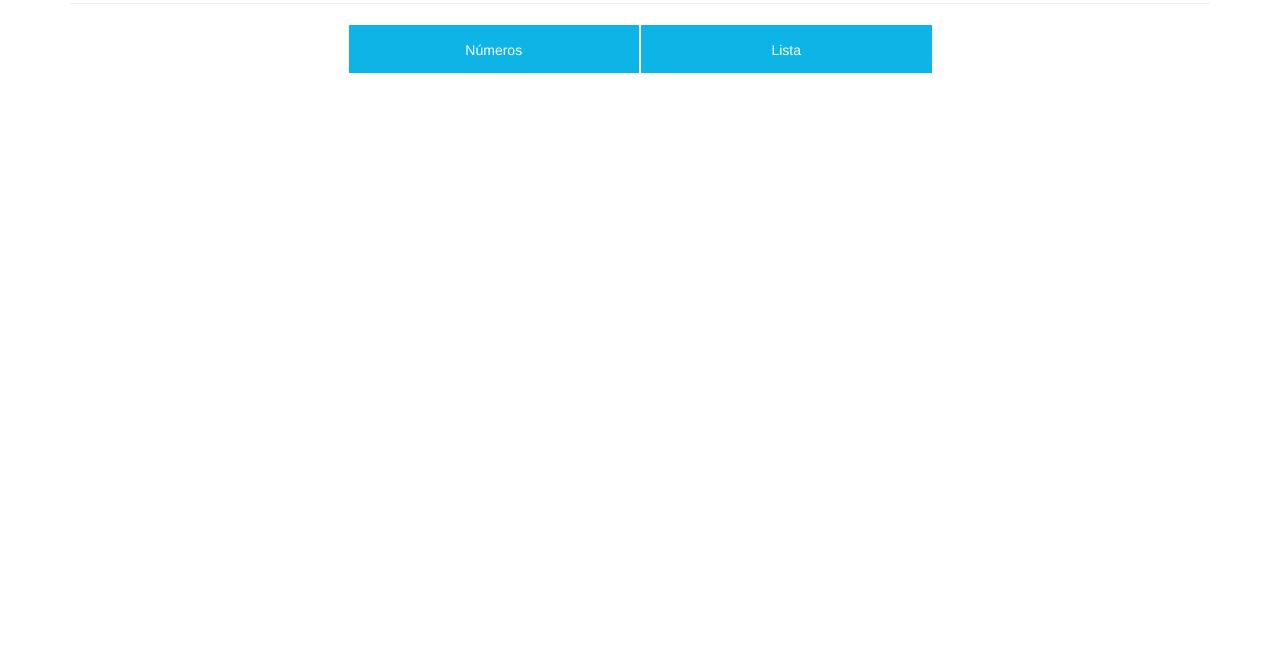
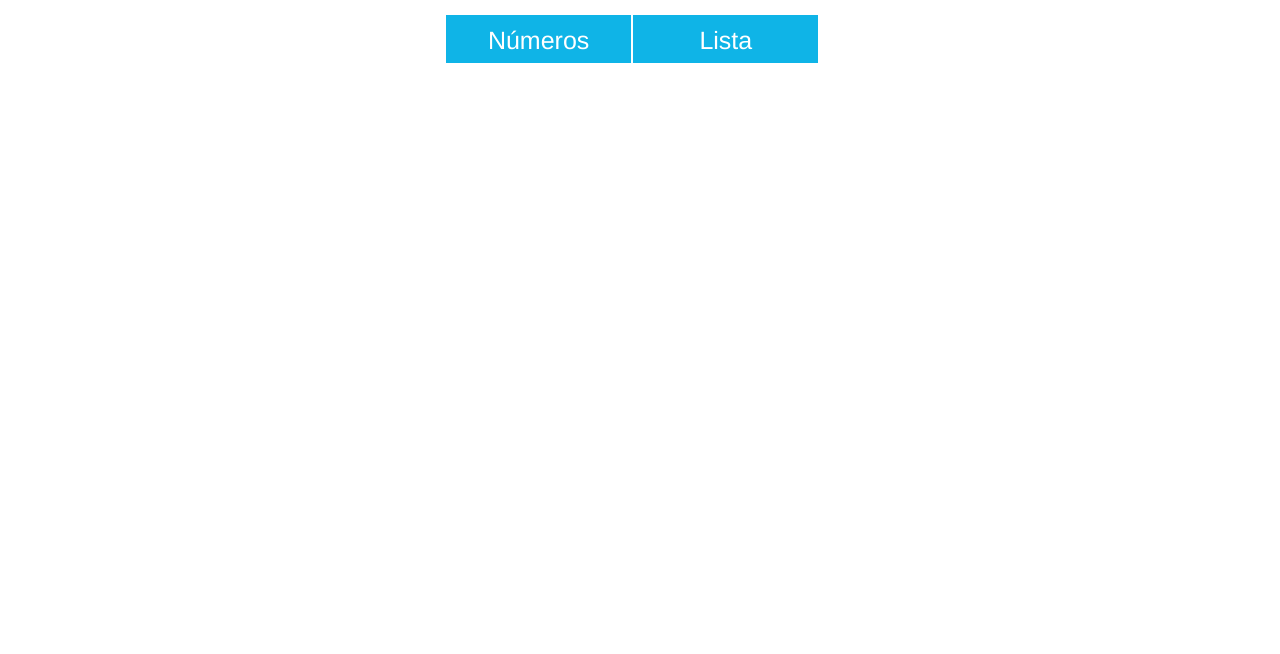
Before and after one commit to jonatan2m/sorteiaai, a website: page index.html at #/home in a window 1280 px wide. Shown: the part 146-800 px from the top of the page. Drawn offline with nearby package versions, Linux system fonts and the light colour scheme; files whose address does not match are found by name.

Commit message:
alteração no css. media queries

```diff
--- a/css/style.css
+++ b/css/style.css
@@ -108,34 +108,33 @@ input[type=checkbox]
 }
 
 
-@media screen and (max-width: 480px) {
+/* Large devices (large desktops, 1200px and up) */
+@media (min-width: 1200px) {
+	.raffle-card-btn a{
+		font-size: 14px;
+	}
+}
 
-	.raffle-card-btn {
-		width: 100%;
+/* Medium devices (desktops, 992px and up) */
+@media (min-width: 992px) {
+	.raffle-card-btn a{
+		font-size: 20px;
+	}
+}
+
+/* Small devices (tablets, 768px and up) */
+@media (min-width: 768px) {
+	.raffle-card-btn a{
+		font-size: 30px;
+	}
+}
+
+@media screen and (min-width: 380px) {
+
+	.raffle-card-btn a{
+		font-size: 25px;
 	}
 	.h1, h1{
 		font-size: 27px !important;
 	}
 }
-
-/* Small devices (tablets, 768px and up) */
-@media (max-width: 768px) {
-	.raffle-card-btn {
-		font-size: 30px;
-	}
-}
-
-/* Medium devices (desktops, 992px and up) */
-@media (min-width: 992px) {
-	.raffle-card-btn {
-		font-size: 20px;
-	}
-
-}
-
-/* Large devices (large desktops, 1200px and up) */
-@media (min-width: 1200px) {
-	.raffle-card-btn {
-		font-size: 14px;
-	}
-}
--- a/index.html
+++ b/index.html
@@ -5,8 +5,9 @@
 	<meta name="keywords" content="sorteio, sorteio online, sorteiaai, plataforma de sorteio online, sorteio de números, sorteio de lista de nomes" />
 	<meta content= "O SorteiaAI é uma plataforma de sorteios online." name="description">
 	<meta charset="UTF-8">
+	<link rel="stylesheet" type="text/css" href="node_modules/bootstrap/dist/css/bootstrap.min.css">
 	<link rel="stylesheet" type="text/css" href="css/style.css">
-	<link rel="stylesheet" type="text/css" href="node_modules/bootstrap/dist/css/bootstrap.min.css">
+
 
 </head>
 <body>
--- a/views/home.html
+++ b/views/home.html
@@ -4,12 +4,12 @@
 		<h1>Qual tipo de sorteio você está procurando?</h1>
 	</div>
 	<div class="row">
-  		<div class="col-xs-12 col-md-4 col-md-offset-2 col-lg-3 col-lg-offset-3 raffle-card-btn">
+  		<div class="col-xs-8 col-xs-offset-4 col-md-4 col-md-offset-2 col-lg-3 col-lg-offset-4 raffle-card-btn">
   			<a href="#/number" title="Defina um intervalo de números e sorteiaAI.">
   				Números
 			</a>
 		</div>
-  		<div class="col-xs-12 col-md-4 col-lg-3 raffle-card-btn">
+  		<div class="col-xs-8 col-md-4 col-lg-3 raffle-card-btn">
   			<a href="#/list" title="Insira sua lista de nomes ou emails e sorteiaAI.">
 				Lista
 			</a>
```
